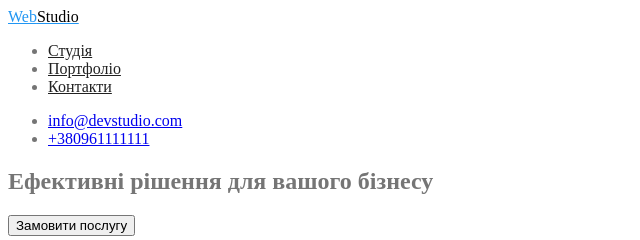
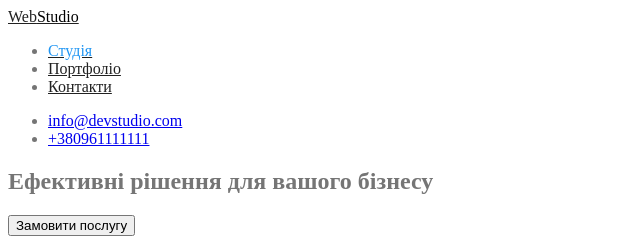
Before and after one commit to SneydzeR/goit-markup-hw-02, a plain HTML site: page index.html in a window 1280 px wide. In both pictures the pointer is over the link 43 px from the left and 16 px from the top of the page. Shown: the top 240 px of the page, 0-640 px from the left. Drawn offline with Linux system fonts and the light colour scheme.

Commit message:
Змінює кольор студіо

```diff
--- a/css/styles.css
+++ b/css/styles.css
@@ -8,6 +8,9 @@ body {
 }
 .logo-header {
     color:#000000 ;
+}
+.logo-link:hover {
+    color: #212121
 }
 /*Site nav*/
 .site-nav .link {
--- a/index.html
+++ b/index.html
@@ -12,7 +12,7 @@
         <nav>
             <a href="./index.html" class="logo-link">Web<span class="logo-header">Studio</span></a>
             <ul class="site-nav list">
-                <li><a href="./index.html" class="link"><span class="studio link">Студія</span></a></li>
+                <li><a href="./index.html" class="link"><span class="studio-link">Студія</span></a></li>
                 <li><a href="./portfolio.html" class="link">Портфоліо</a></li>
                 <li><a href="#" class="link">Контакти</a></li>
             </ul>
```
